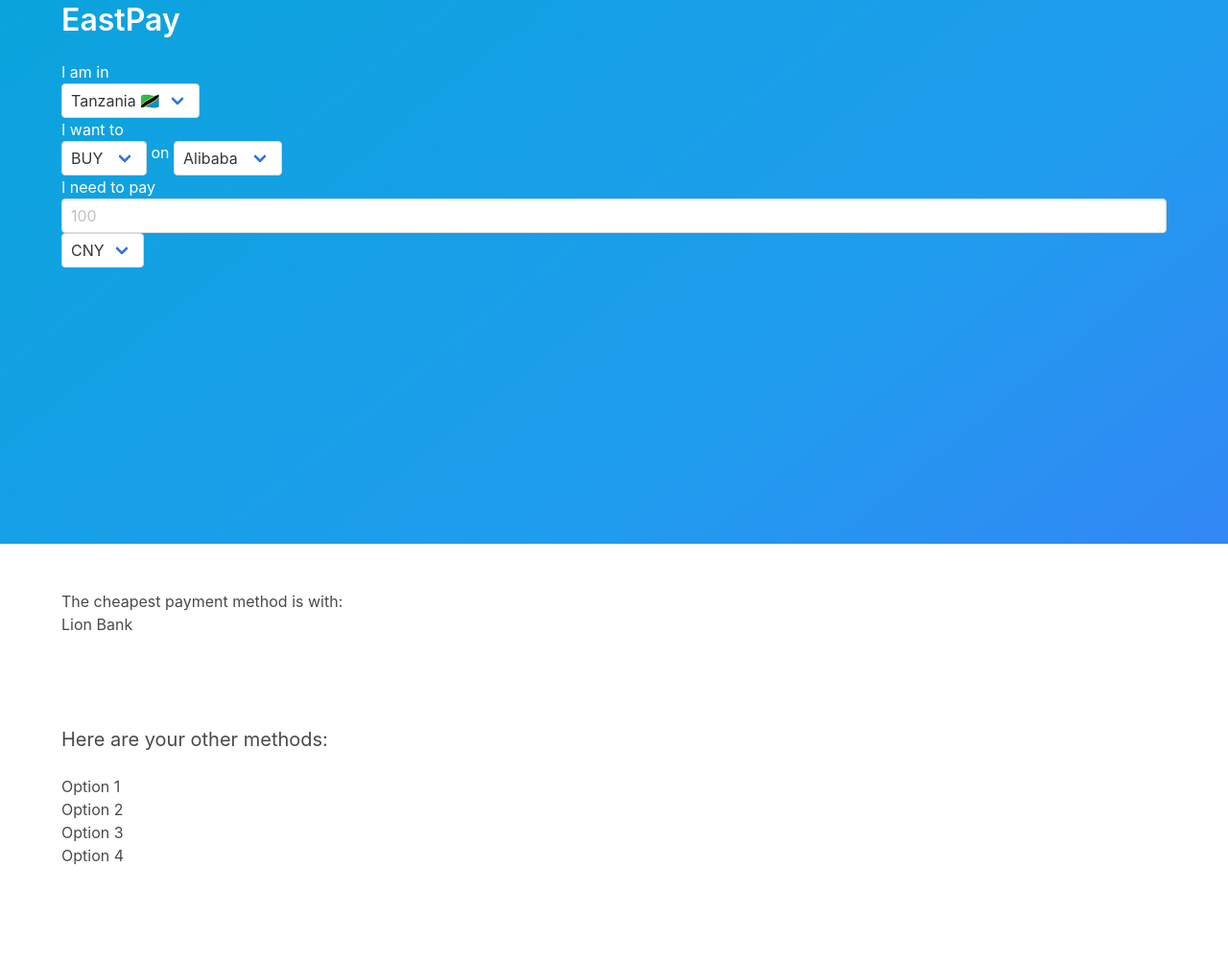
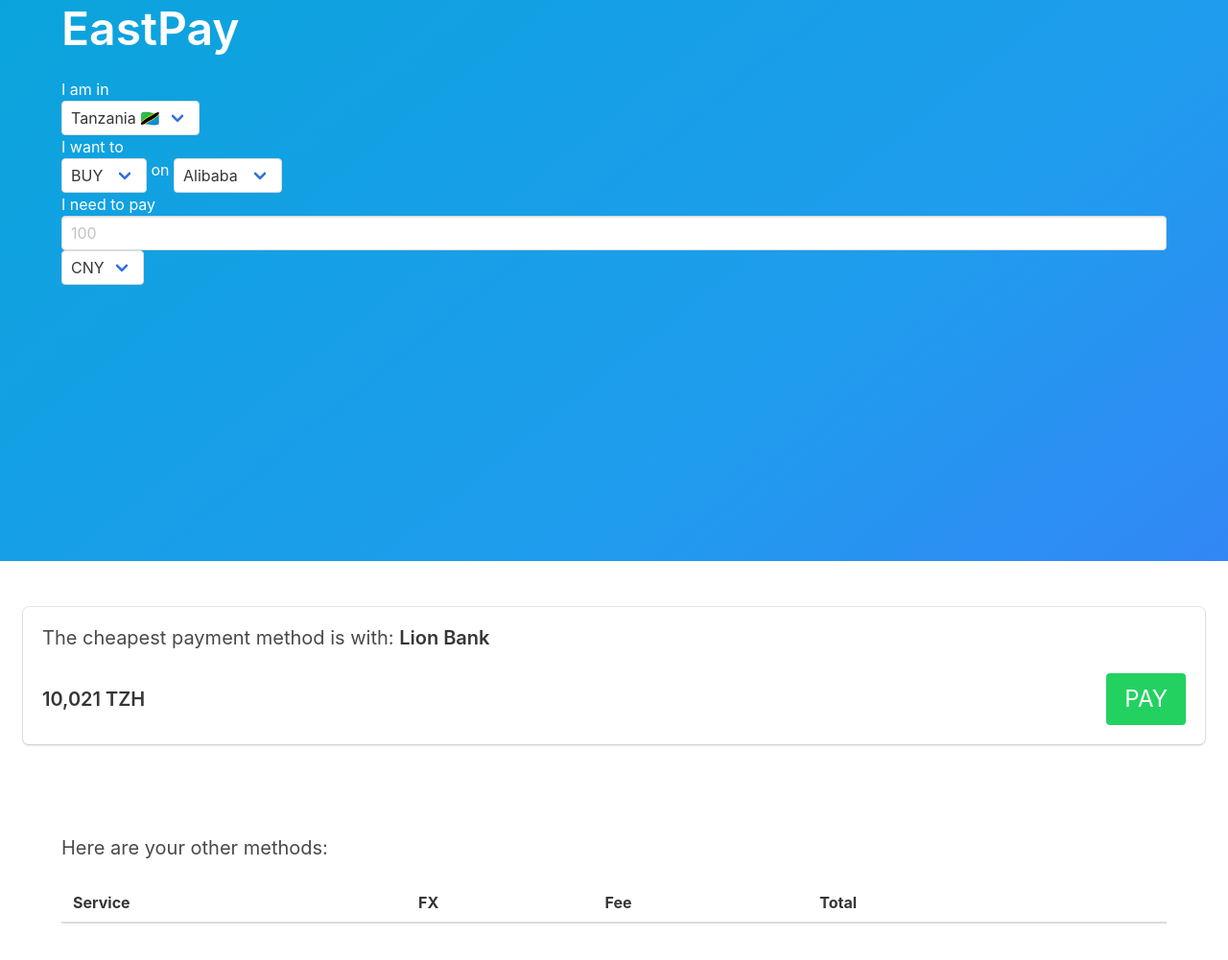
Before and after one commit to vessels-tech/eastpay, a plain HTML site: page public/index.html in a window 1280 px wide. Shown: the part 285-1286 px from the top of the page at 96% size. Before the commit the page ends 1237 px from the top, so only its background shows below. Drawn offline with nearby package versions, Linux system fonts and the light colour scheme.

Commit message:
working on basic page layout

```diff
--- a/public/index.html
+++ b/public/index.html
@@ -16,7 +16,7 @@
   <section class="hero is-info is-large is-bold">
     <div class="hero-body">
       <div class="container">
-        <h1 class="title">
+        <h1 class="title is-1">
           EastPay
         </h1>
         <p>I am in
@@ -58,27 +58,53 @@
 
   <section class="is-info is-large is-bold">
     <div class="hero-body">
-      <div class="container">
-        <h2 class="">
-          The cheapest payment method is with:
+      <div class="box">
+        <h2 class="subtitle">
+          The cheapest payment method is with: <strong>Lion Bank</strong>
         </h2>
-        <h2>Lion Bank</h2>
+        <!-- <div class="level">
+          <h2 class="subtitle is-5 is-bold level-left">
+            10,021 TZH
+          </h2>
+
+          <a class="level-right">PAY</a>
+        </div> -->
+        <nav class="level">
+          <!-- Left side -->
+          <div class="level-left">
+            <div class="level-item">
+              <p class="subtitle is-5">
+                <strong>10,021 TZH</strong>
+              </p>
+            </div>
+          </div>
+
+          <!-- Right side -->
+          <div class="level-right">
+            <p class="level-item"><a class="button is-large is-fullwidth is-success">PAY</a></p>
+          </div>
+        </nav>
       </div>
     </div>
   </section>
 
-  <section class="is-info is-large is-bold">
+  <section class="is-info is-large">
     <div class="hero-body">
       <div class="container">
         <h2 class="subtitle">
           Here are your other methods:
         </h2>
-        <ul>
-          <li>Option 1</li>
-          <li>Option 2</li>
-          <li>Option 3</li>
-          <li>Option 4</li>
-        </ul>
+        <table class="table is-fullwidth">
+          <thead>
+            <tr>
+              <th>Service</th>
+              <th>FX</th>
+              <th>Fee</th>
+              <th>Total</th>
+              <th></th>
+            </tr>
+          </thead>
+        </table>
       </div>
     </div>
   </section>
```
Also changed, not shown: public/landing.html (+2 -2 lines).
